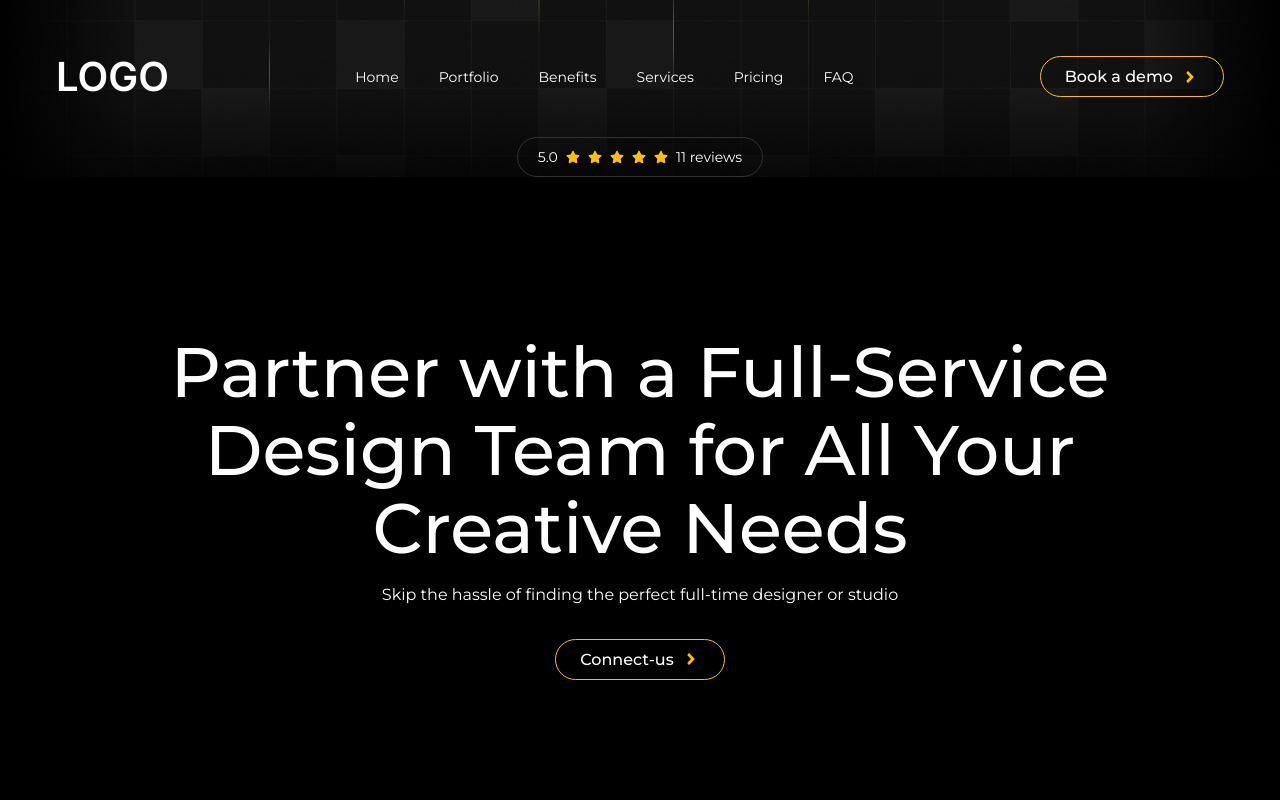
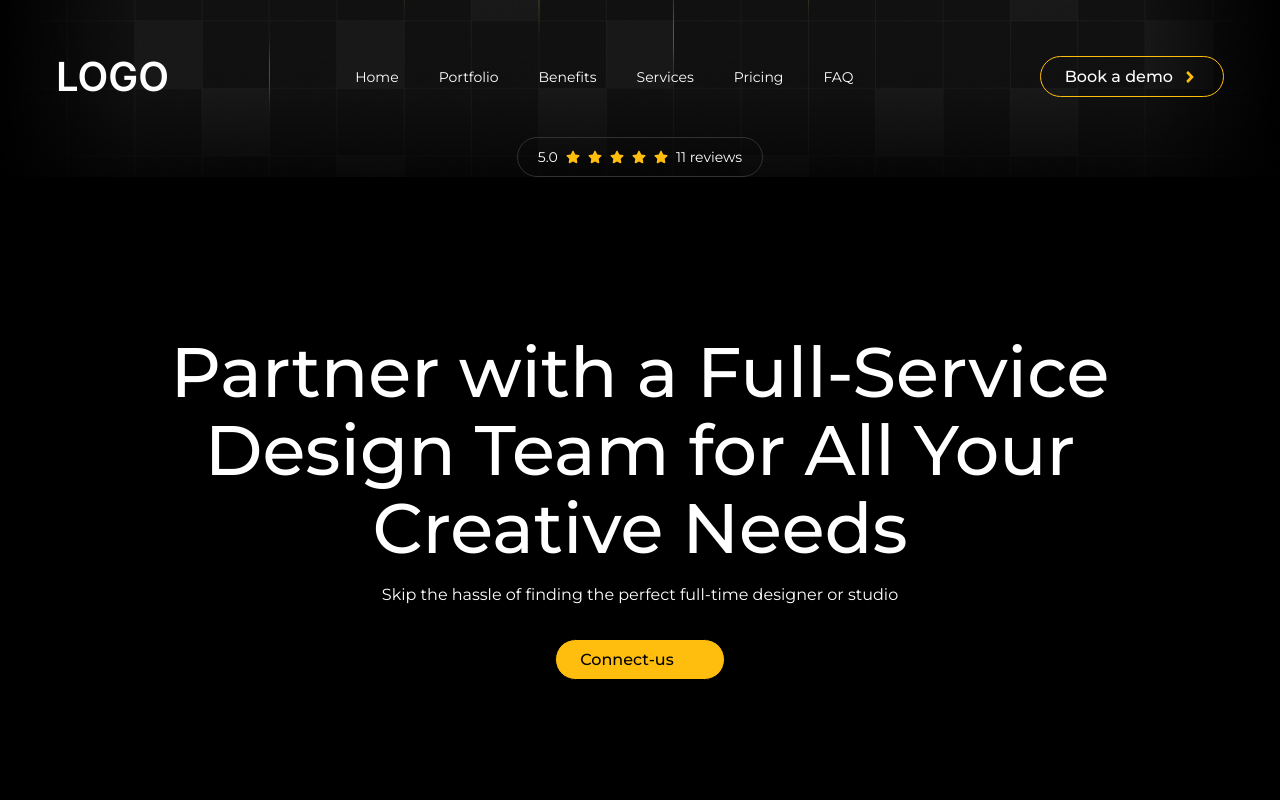
Before and after one commit to aswinullas18/Progbiz, a Next.js app: page / in a window 1280 px wide. Shown: the top 800 px of the page. Built offline with nearby package versions, Linux system fonts and the light colour scheme.

Commit message:
Updated-9

```diff
--- a/components/Home/Hero/Hero.tsx
+++ b/components/Home/Hero/Hero.tsx
@@ -20,7 +20,7 @@ const Hero = () => {
           Skip the hassle of finding the perfect full-time designer or studio
         </p>
 
-        <button className={`group mt-2 sm:mt-4 flex items-center gap-2 bg-transparent border border-[#FFBE0D] text-white font-medium text-[14px] sm:text-[16px] leading-[23.2px] px-5 sm:px-6 py-2 rounded-full hover:bg-[#FFBE0D] hover:text-black transition ${montserrat.className}`}>
+        <button className={`group mt-2 sm:mt-4 flex items-center gap-2 bg-[#FFBE0D] border  text-black font-medium text-[14px] sm:text-[16px] leading-[23.2px] px-5 sm:px-6 py-2 rounded-full hover:bg-transparent hover:text-black transition ${montserrat.className}`}>
           Connect-us
           <FaAngleRight className="text-[#FFBE0D] text-lg group-hover:translate-x-1 transition-transform" />
         </button>
```
